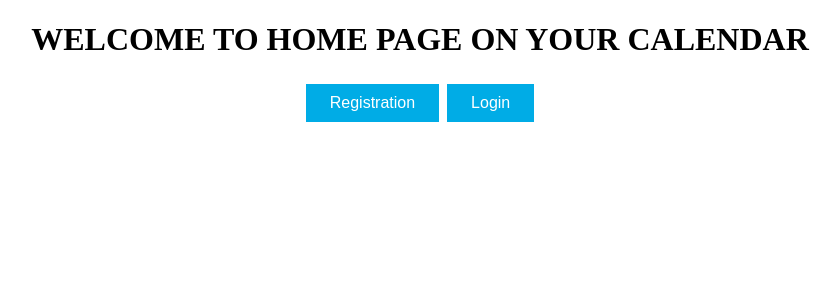
After one commit to alpavlinov04/Calendar, a PHP site: page /Home.php in a window 1280 px wide. The commit adds this page. Shown: the top 300 px of the page, without its empty margins (220-1060 px from the left). Run offline with PHP 8.4, Linux system fonts and the light colour scheme.

Commit message:
Add and update files

```diff
--- /dev/null
+++ b/Home.php
@@ -0,0 +1,53 @@
+<!DOCTYPE html>
+<html>
+<head>
+<title>Home</title>
+<style>
+h1 {
+  text-align: center;
+  text-transform: uppercase;
+  color: black;
+}
+.btn-group button {
+  background-color:#00ace6;
+  padding: 10px 24px;
+  cursor: pointer;
+  float: center;
+}
+.btn-group:after {
+  content: "";
+  clear: both;
+  display: table;
+}
+
+.button {
+  background-color: #00ace6;
+  border: none;
+  color: white;
+  padding: 15px 32px;
+  text-align: center;
+  text-decoration: none;
+  display: inline-block;
+  font-size: 16px;
+  margin: 4px 2px;
+  cursor: pointer;
+  -webkit-transition-duration: 0.4s;
+  transition-duration: 0.4s;
+  overflow: auto;
+  white-space: nowrap;
+}
+.button:hover {
+  box-shadow: 0 12px 16px 0 rgba(0,0,0,0.24),0 17px 50px 0 rgba(0,0,0,0.19);
+}
+</style>
+</head>
+<body>
+<h1> Welcome to home page on your Calendar</h1>
+<center>
+<div class="btn-group">
+  <button class="button button1">Registration</button>
+  <button class="button button1" href="login.php">Login</button>
+</div>
+</center>
+</body>
+</html>
--- a/login.php
+++ b/login.php
@@ -31,7 +31,7 @@
       $email = trim($_POST["email"]);
     }
 
-    if(empty(trim($_POST["password"]))){
+    if(empty($_POST["password"])){
       $password_err = "Please enter your password.";
     } else{
       $password = trim($_POST["password"]);
```
Also changed, not shown: events.php (added, +38 -0 lines), registration.php (+41 -6 lines).
